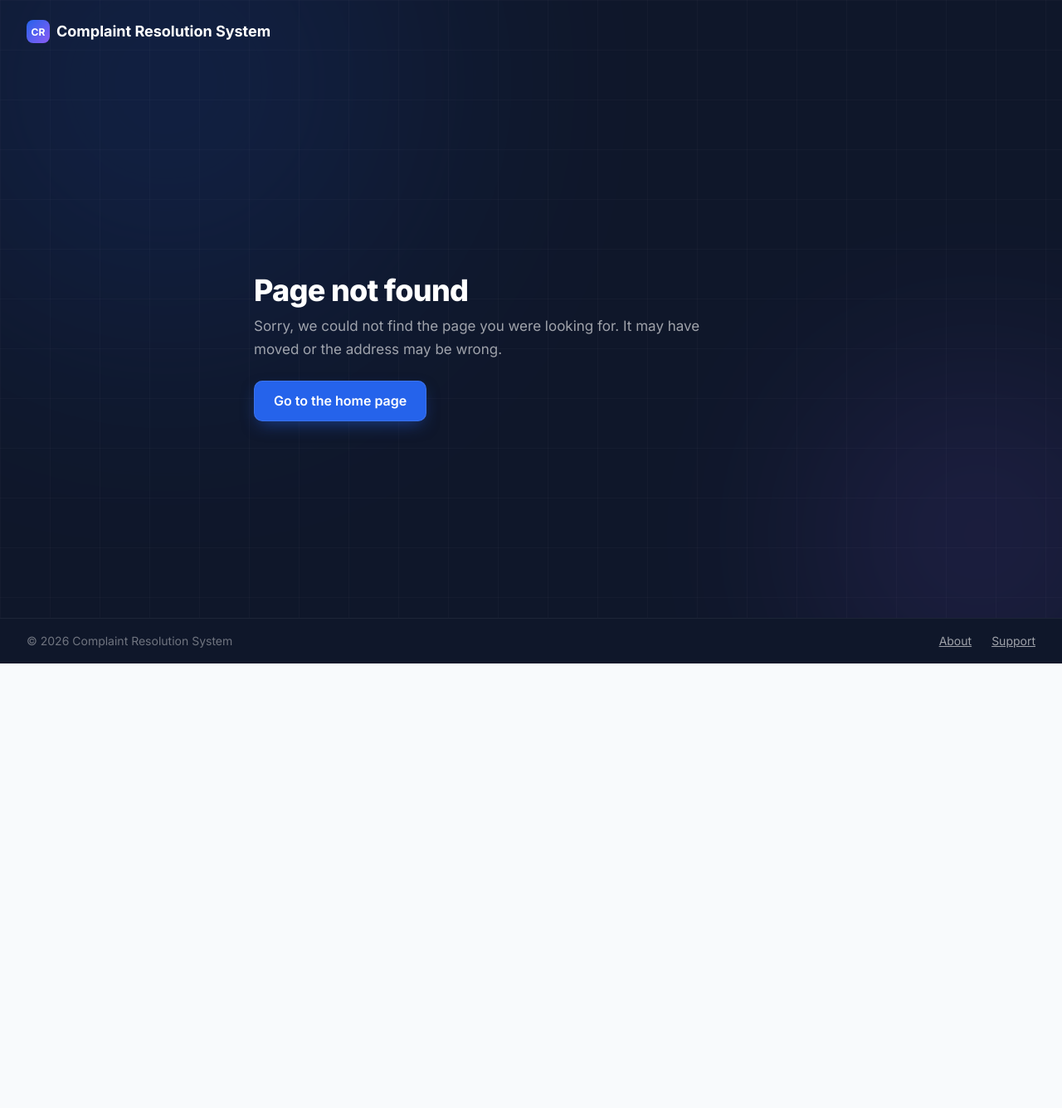
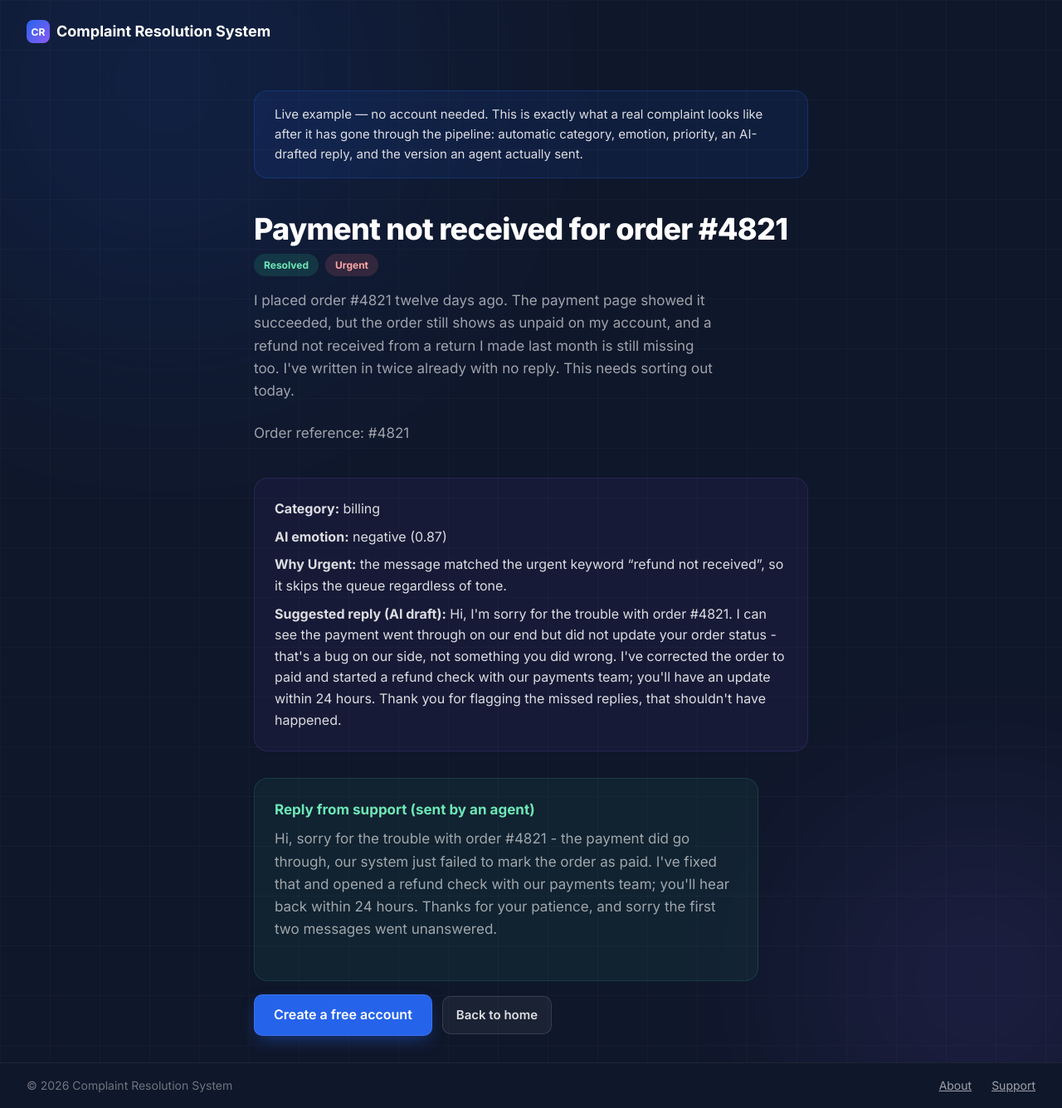
Before and after one commit to pavansai2608/complaint-classification-system, a React (Vite) app in the folder client/: page /demo in a window 1280 px wide. Shown: the whole page at 83% size. Before the commit the page ends 800 px from the top, so only its background shows below. Built offline with nearby package versions, Linux system fonts and the light colour scheme; no server answers.

Commit message:
CCS-73 add a no-login live example complaint and richer AI-analysis badges

```diff
--- a/client/src/App.jsx
+++ b/client/src/App.jsx
@@ -14,6 +14,7 @@ import ComplaintDetail from './pages/ComplaintDetail'
 import AgentQueue from './pages/AgentQueue'
 import AgentComplaintDetail from './pages/AgentComplaintDetail'
 import About from './pages/About'
+import Demo from './pages/Demo'
 import NotFound from './pages/NotFound'
 import './App.css'
 
@@ -28,6 +29,7 @@ function AppRoutes() {
           <Route path="/register" element={<Register />} />
           <Route path="/login" element={<Login />} />
           <Route path="/about" element={<About />} />
+          <Route path="/demo" element={<Demo />} />
 
           <Route element={<ProtectedRoute />}>
             <Route element={<RoleRoute allow={['customer']} />}>
--- a/client/src/pages/AgentComplaintDetail.jsx
+++ b/client/src/pages/AgentComplaintDetail.jsx
@@ -100,11 +100,21 @@ function AgentComplaintDetail() {
         {complaint && (
           <>
             <h1>{complaint.title}</h1>
-            <StatusBadge status={complaint.status} />
+            <div className="complaint-card-badges demo-badges">
+              <StatusBadge status={complaint.status} />
+              {complaint.priority && (
+                <span className={`priority-badge priority-badge-${complaint.priority.toLowerCase()}`}>
+                  {complaint.priority}
+                </span>
+              )}
+            </div>
             <p className="lede">{complaint.description}</p>
             {complaint.orderReference && <p className="lede">Order reference: {complaint.orderReference}</p>}
 
             <div className="ai-analysis">
+              <p>
+                <strong>Category:</strong> {complaint.category || 'Not analyzed'}
+              </p>
               <p>
                 <strong>AI emotion:</strong>{' '}
                 {complaint.emotion?.label ? `${complaint.emotion.label} (${complaint.emotion.score})` : 'Not analyzed'}
--- /dev/null
+++ b/client/src/pages/Demo.jsx
@@ -0,0 +1,86 @@
+import { Link } from 'react-router-dom'
+import StatusBadge from '../components/StatusBadge'
+
+// Fixed sample data, not fetched from the API - this page exists so anyone
+// can see a fully processed complaint (category, emotion, priority, AI draft,
+// agent reply) without creating an account first. The urgent keyword really
+// is "refund not received" from config/urgent_keywords.json, so the priority
+// shown here matches what the same text would get from the real pipeline.
+const SAMPLE = {
+  title: 'Payment not received for order #4821',
+  orderReference: '#4821',
+  description:
+    "I placed order #4821 twelve days ago. The payment page showed it succeeded, but the order still shows as unpaid on my account, and a refund not received from a return I made last month is still missing too. I've written in twice already with no reply. This needs sorting out today.",
+  category: 'billing',
+  emotion: { label: 'negative', score: 0.87 },
+  priority: 'Urgent',
+  status: 'Resolved',
+  suggestedReply:
+    "Hi, I'm sorry for the trouble with order #4821. I can see the payment went through on our end but did not update your order status - that's a bug on our side, not something you did wrong. I've corrected the order to paid and started a refund check with our payments team; you'll have an update within 24 hours. Thank you for flagging the missed replies, that shouldn't have happened.",
+  agentReply:
+    "Hi, sorry for the trouble with order #4821 - the payment did go through, our system just failed to mark the order as paid. I've fixed that and opened a refund check with our payments team; you'll hear back within 24 hours. Thanks for your patience, and sorry the first two messages went unanswered.",
+}
+
+function Demo() {
+  return (
+    <div className="page">
+      <header className="top-bar">
+        <Link to="/" className="brand">
+          <span className="brand-mark" aria-hidden="true">
+            CR
+          </span>
+          Complaint Resolution System
+        </Link>
+      </header>
+
+      <main className="home-hero demo-page">
+        <p className="demo-banner">
+          Live example — no account needed. This is exactly what a real complaint looks like after it has gone
+          through the pipeline: automatic category, emotion, priority, an AI-drafted reply, and the version an agent
+          actually sent.
+        </p>
+
+        <h1>{SAMPLE.title}</h1>
+        <div className="complaint-card-badges demo-badges">
+          <StatusBadge status={SAMPLE.status} />
+          <span className={`priority-badge priority-badge-${SAMPLE.priority.toLowerCase()}`}>{SAMPLE.priority}</span>
+        </div>
+
+        <p className="lede">{SAMPLE.description}</p>
+        <p className="lede">Order reference: {SAMPLE.orderReference}</p>
+
+        <div className="ai-analysis">
+          <p>
+            <strong>Category:</strong> {SAMPLE.category}
+          </p>
+          <p>
+            <strong>AI emotion:</strong> {SAMPLE.emotion.label} ({SAMPLE.emotion.score})
+          </p>
+          <p>
+            <strong>Why Urgent:</strong> the message matched the urgent keyword &ldquo;refund not received&rdquo;, so
+            it skips the queue regardless of tone.
+          </p>
+          <p>
+            <strong>Suggested reply (AI draft):</strong> {SAMPLE.suggestedReply}
+          </p>
+        </div>
+
+        <div className="agent-reply">
+          <h2>Reply from support (sent by an agent)</h2>
+          <p className="lede">{SAMPLE.agentReply}</p>
+        </div>
+
+        <div className="home-actions">
+          <Link to="/register" className="btn-primary-link">
+            Create a free account
+          </Link>
+          <Link to="/" className="btn-secondary">
+            Back to home
+          </Link>
+        </div>
+      </main>
+    </div>
+  )
+}
+
+export default Demo
--- a/client/src/pages/Home.jsx
+++ b/client/src/pages/Home.jsx
@@ -30,6 +30,7 @@ function Home() {
         <nav className="landing-nav">
           <a href="#features">Features</a>
           <a href="#how-it-works">How it works</a>
+          <Link to="/demo">Live example</Link>
           <Link to="/about">About</Link>
         </nav>
         {ready && !user && (
@@ -80,6 +81,9 @@ function Home() {
               </Link>
             </div>
           )}
+          <Link to="/demo" className="hero-demo-link">
+            See a live example — no account needed
+          </Link>
         </div>
 
         <div className="hero-visual" aria-hidden="true">
```
Also changed, not shown: 2 other files (tests, documents, lock files or other folders).
